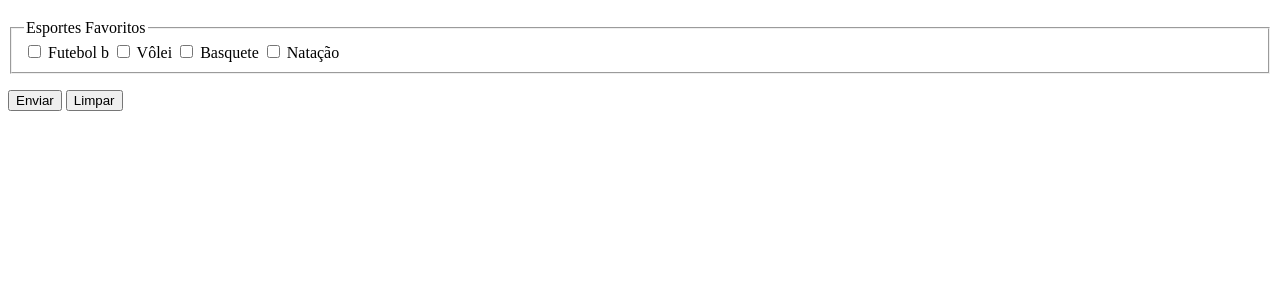
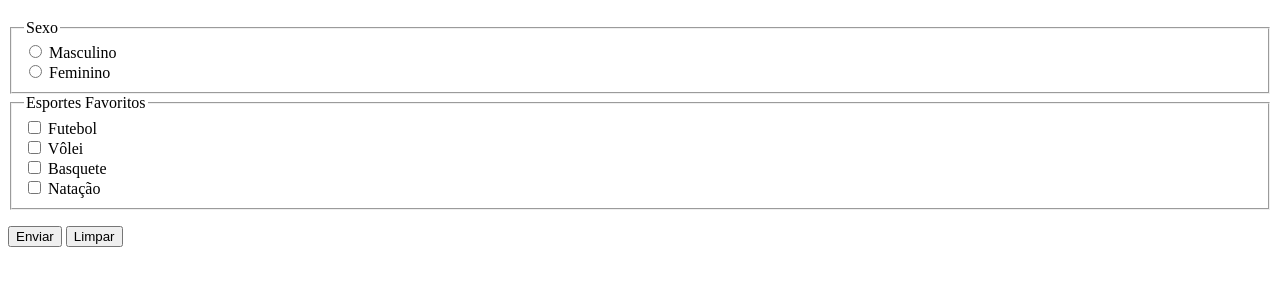
Before and after one commit to andrewfreitasch/html-css-no-exe026-mq005menu-hamburguer, a plain HTML site: page exe025/form005.html in a window 1280 px wide. Shown: the part 61-346 px from the top of the page. Drawn offline with Linux system fonts and the light colour scheme.

Commit message:
Update form005.html

```diff
--- a/exe025/form005.html
+++ b/exe025/form005.html
@@ -4,18 +4,30 @@
     <meta charset="UTF-8">
     <meta name="viewport" content="width=device-width, initial-scale=1.0">
     <title>Formulário</title>
+    <style>
+        input,label{
+            cursor: pointer;
+        }
+    </style>
 </head>
 <body>
     <h1>Aiiiii</h1>
     <form action="script.js" method="get">
         <fieldset>
+            <legend>Sexo</legend>
+            <input type="radio" name="sexo" id="imasc"> <label for="imasc"> Masculino</label>
+            <br>
+            <input type="radio" name="sexo" id="ifemi"> <label for="ifemi"> Feminino</label>
+        </fieldset>
+        <fieldset>
             <legend> Esportes Favoritos</legend>
-            <label for="ifut"></label>
-            <input type="checkbox" name="fut" id="ifut"> Futebol
-            b
-            <input type="checkbox" name="vol" id="ivol"> Vôlei
-            <input type="checkbox" name="bas" id="ibas"> Basquete
-            <input type="checkbox" name="nat" id="inat"> Natação
+            <input type="checkbox" name="fut" id="ifut"><label for="ifut"> Futebol </label>
+            <br>
+            <input type="checkbox" name="vol" id="ivol"> <label for="ivol">Vôlei</label>
+            <br>
+            <input type="checkbox" name="bas" id="ibas"> <label for="ibas">Basquete</label>
+            <br>
+            <input type="checkbox" name="nat" id="inat"> <label for="inat">Natação</label>
         </fieldset>
         <p>
             <input type="submit" value="Enviar">
```
